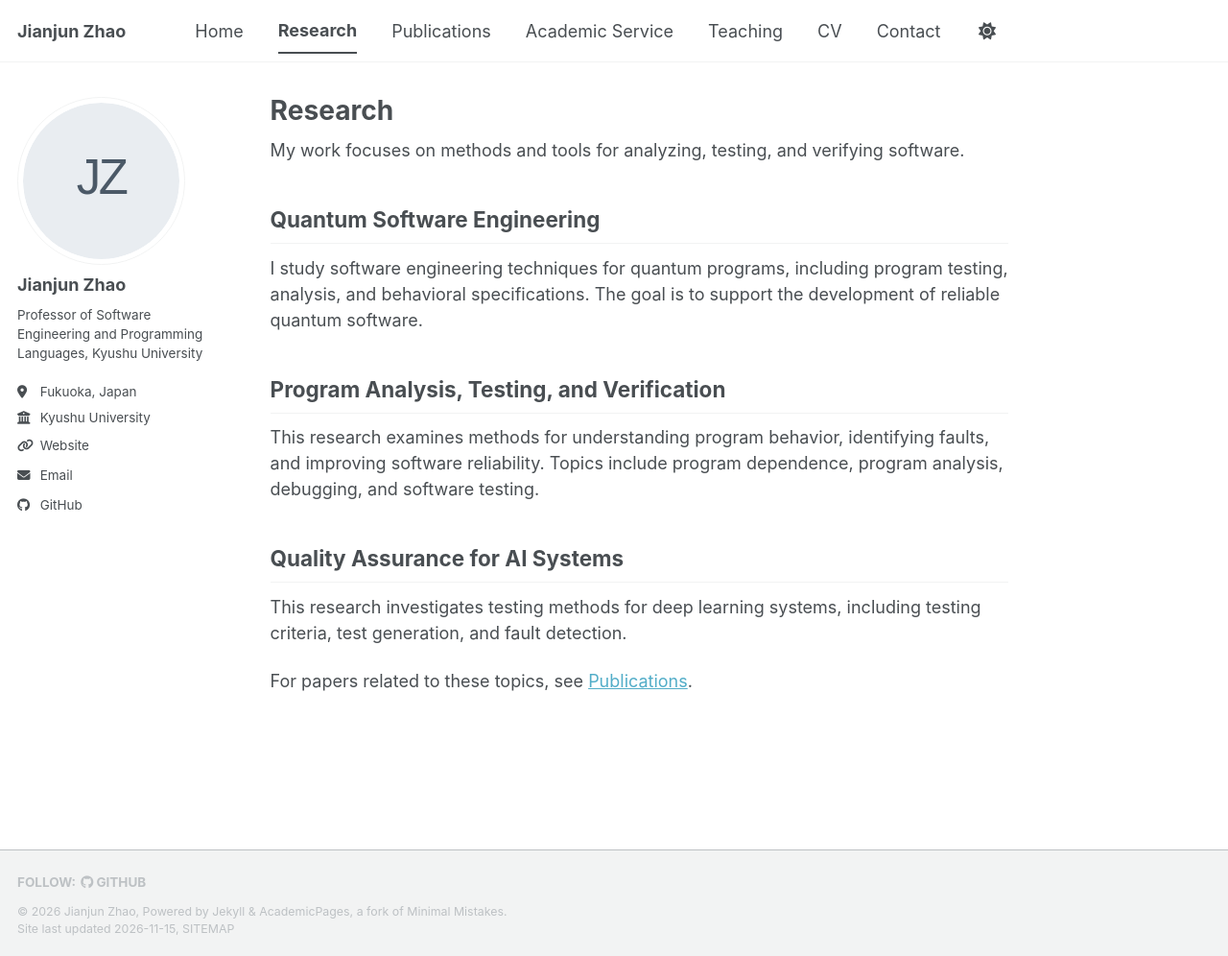
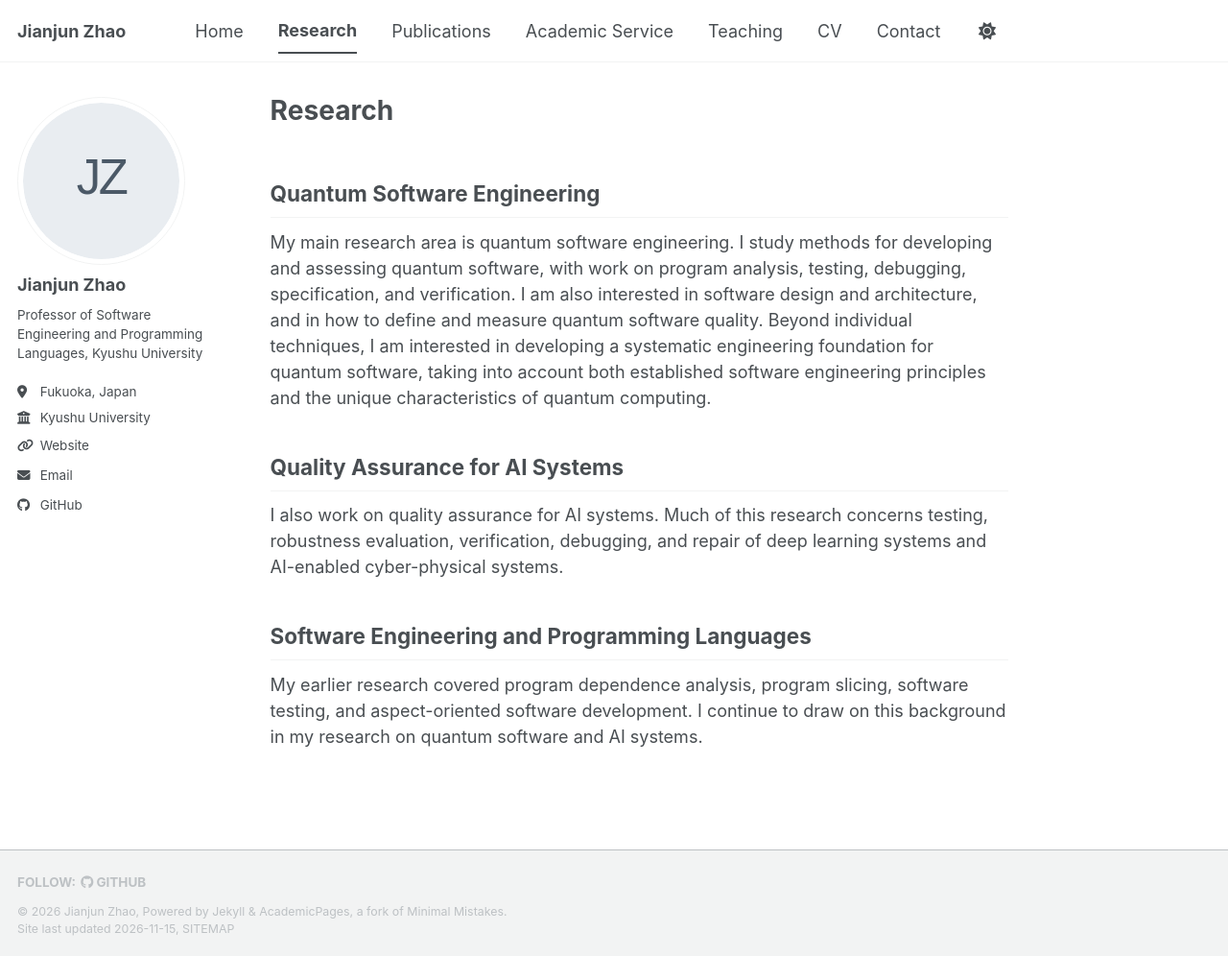
Before and after one commit to jianjunzhao-home/jianjunzhao-home.github.io, a Jekyll site: the page built from _pages/research.md, in a window 1280 px wide and 996 px high. Shown: the whole window at 96% size. Built offline with Jekyll 4.4.1, drawn with Linux system fonts in a browser that asks for light colours; a script bundle is joined from its source files by our own code; a style sheet for code colours, icons or effects is not loaded.

Commit message:
Update Research page

```diff
--- a/_pages/research.md
+++ b/_pages/research.md
@@ -4,18 +4,14 @@ permalink: /research/
 author_profile: true
 ---
 
-My work focuses on methods and tools for analyzing, testing, and verifying software.
-
 ## Quantum Software Engineering
 
-I study software engineering techniques for quantum programs, including program testing, analysis, and behavioral specifications. The goal is to support the development of reliable quantum software.
-
-## Program Analysis, Testing, and Verification
-
-This research examines methods for understanding program behavior, identifying faults, and improving software reliability. Topics include program dependence, program analysis, debugging, and software testing.
+My main research area is quantum software engineering. I study methods for developing and assessing quantum software, with work on program analysis, testing, debugging, specification, and verification. I am also interested in software design and architecture, and in how to define and measure quantum software quality. Beyond individual techniques, I am interested in developing a systematic engineering foundation for quantum software, taking into account both established software engineering principles and the unique characteristics of quantum computing.
 
 ## Quality Assurance for AI Systems
 
-This research investigates testing methods for deep learning systems, including testing criteria, test generation, and fault detection.
+I also work on quality assurance for AI systems. Much of this research concerns testing, robustness evaluation, verification, debugging, and repair of deep learning systems and AI-enabled cyber-physical systems.
 
-For papers related to these topics, see [Publications](/publications/).
+## Software Engineering and Programming Languages
+
+My earlier research covered program dependence analysis, program slicing, software testing, and aspect-oriented software development. I continue to draw on this background in my research on quantum software and AI systems.
```
